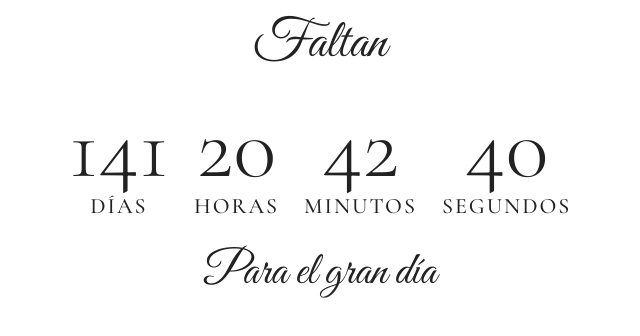
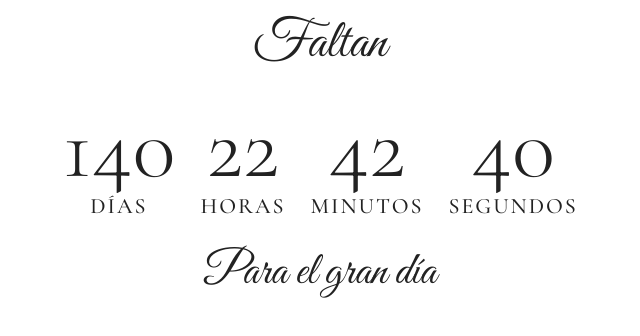
Before and after one commit to JuanLuiCa/RecursosInvitacionDigital, a plain HTML site: page Contador.html in a window 1280 px wide. Shown: the whole page, without its empty margins (320-960 px from the left). Drawn offline with nearby package versions, Linux system fonts and the light colour scheme.

Commit message:
cambio hora
Updated countdown target date and adjusted formatting.

```diff
--- a/Contador.html
+++ b/Contador.html
@@ -134,7 +134,7 @@ Para el gran día
 
 <script>
 
-const fecha=new Date("December 20, 2026 17:00:00").getTime();
+const fecha=new Date("December 19, 2026 19:00:00").getTime();
 
 setInterval(function(){
 
```
